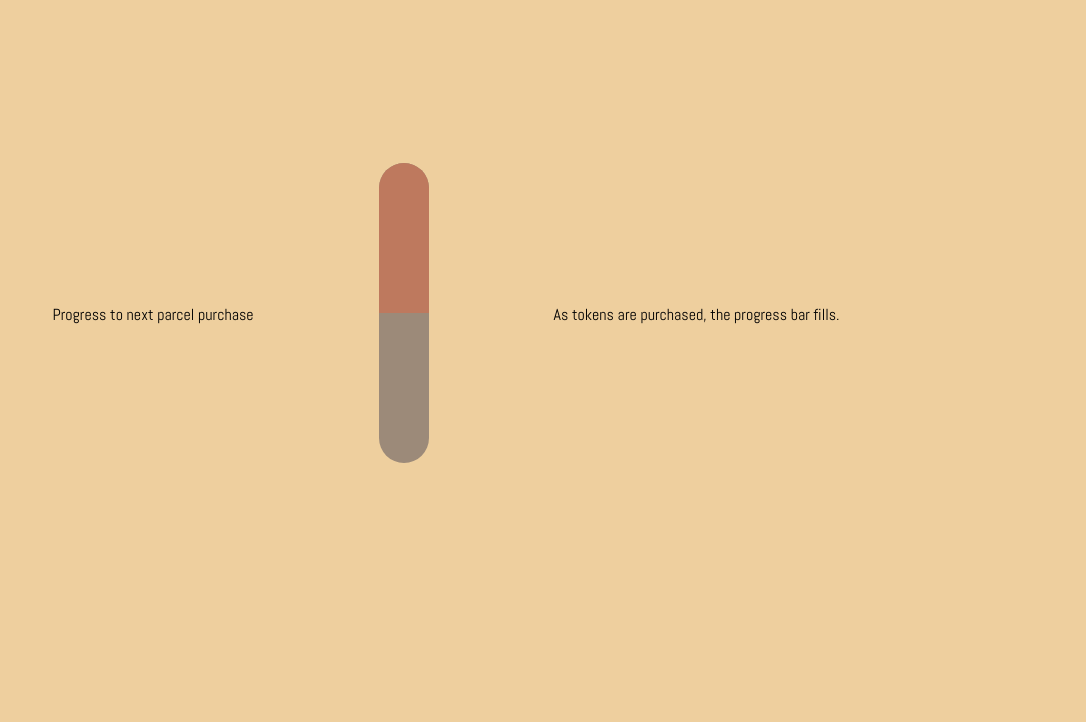
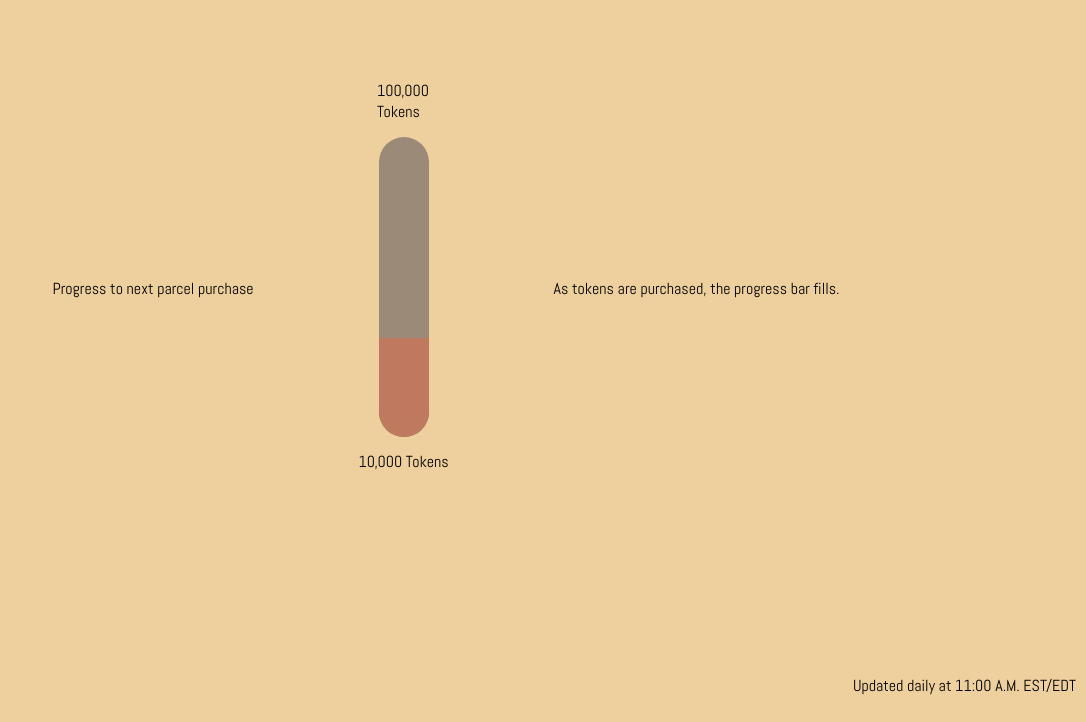
Before and after one commit to aivnerrad/Web3Project, a plain HTML site: page index.html in a window 1280 px wide. Shown: the part 94-816 px from the top of the page, without its empty margins (194-1280 px from the left). Drawn offline with Linux system fonts and the light colour scheme.

Commit message:
updated progress bar

```diff
--- a/index.css
+++ b/index.css
@@ -1,22 +1,50 @@
 body{
   background-color: #EECF9E;
+  height: 50vh;
+  font-family: 'Abel', sans-serif;
+  display: flex;
+  flex-direction: column;
+  justify-content: space-between;
+  align-items: center;
+}
+#body{
   display: flex;
   justify-content: center;
   align-items: center;
-  height: 100vh;
-  font-family: 'Abel', sans-serif;
 }
+#title-div{
+  width: 300px;
+  text-align: start;
+}
+#info-div{
+  position: absolute;
+  bottom: 10px;
+  right: 10px;
 
+}
 progress{
   height: 50px;
   width: 300px;
   -webkit-appearance: none;
+  transform: rotateZ(-90deg);
+}
+progress::before{
+  content: "10,000 Tokens";
+  position: absolute;
+  left: -70px;
+  bottom: 15px;
+  transform: rotateZ(90deg);
+}
+progress::after{
+  content: "100,000 Tokens";
+  position: absolute;
+  left: 310px;
+  bottom: 5px;
   transform: rotateZ(90deg);
 }
 progress::-webkit-progress-bar {
   background-color: #9C8A79;
   border-radius: 40px;
-
 }
 progress::-webkit-progress-value {
   background-color: #BE795E;
--- a/index.html
+++ b/index.html
@@ -11,12 +11,21 @@
   <title>MVP's</title>
 </head>
 <body>
-  <div id="left-div">
-    <span>Progress to next parcel purchase</span>
+  <div id="title-div">
+    <h1>MVP'S Token Status</h1>
   </div>
-  <div>
-    <progress value="50" max="100"></progress>
+  <div id="body">
+    <div id="left-div">
+      <span>Progress to next parcel purchase</span>
+    </div>
+    <div>
+      <progress value="33" max="100"></progress>
+    </div>
+    <div id="right-div">As tokens are purchased, the progress bar fills.
+    </div>
   </div>
-  <div id="right-div">As tokens are purchased, the progress bar fills.</div>
+  <div id="info-div">
+    <span>Updated daily at 11:00 A.M. EST/EDT</span>
+  </div>
 </body>
 </html>
```
